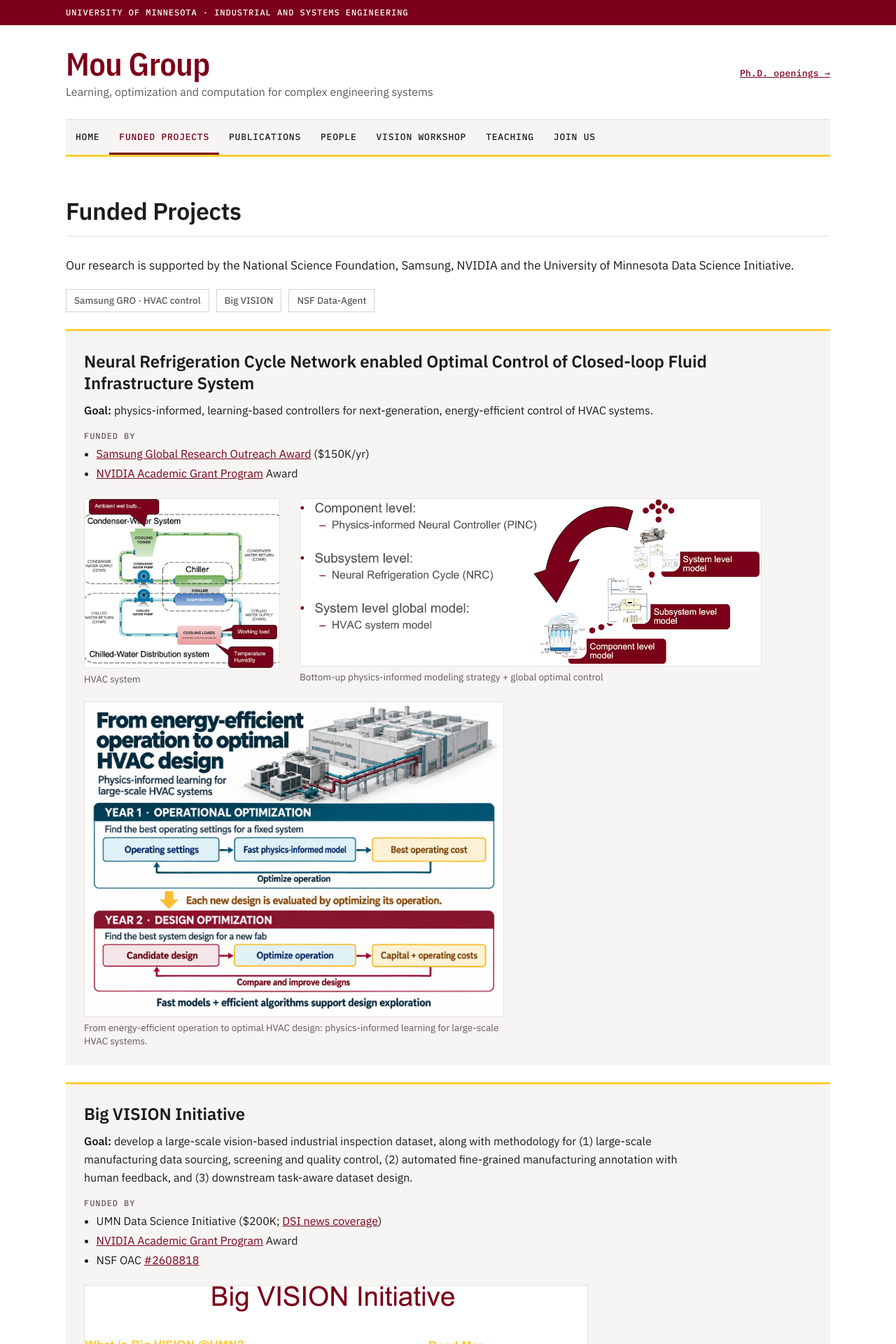
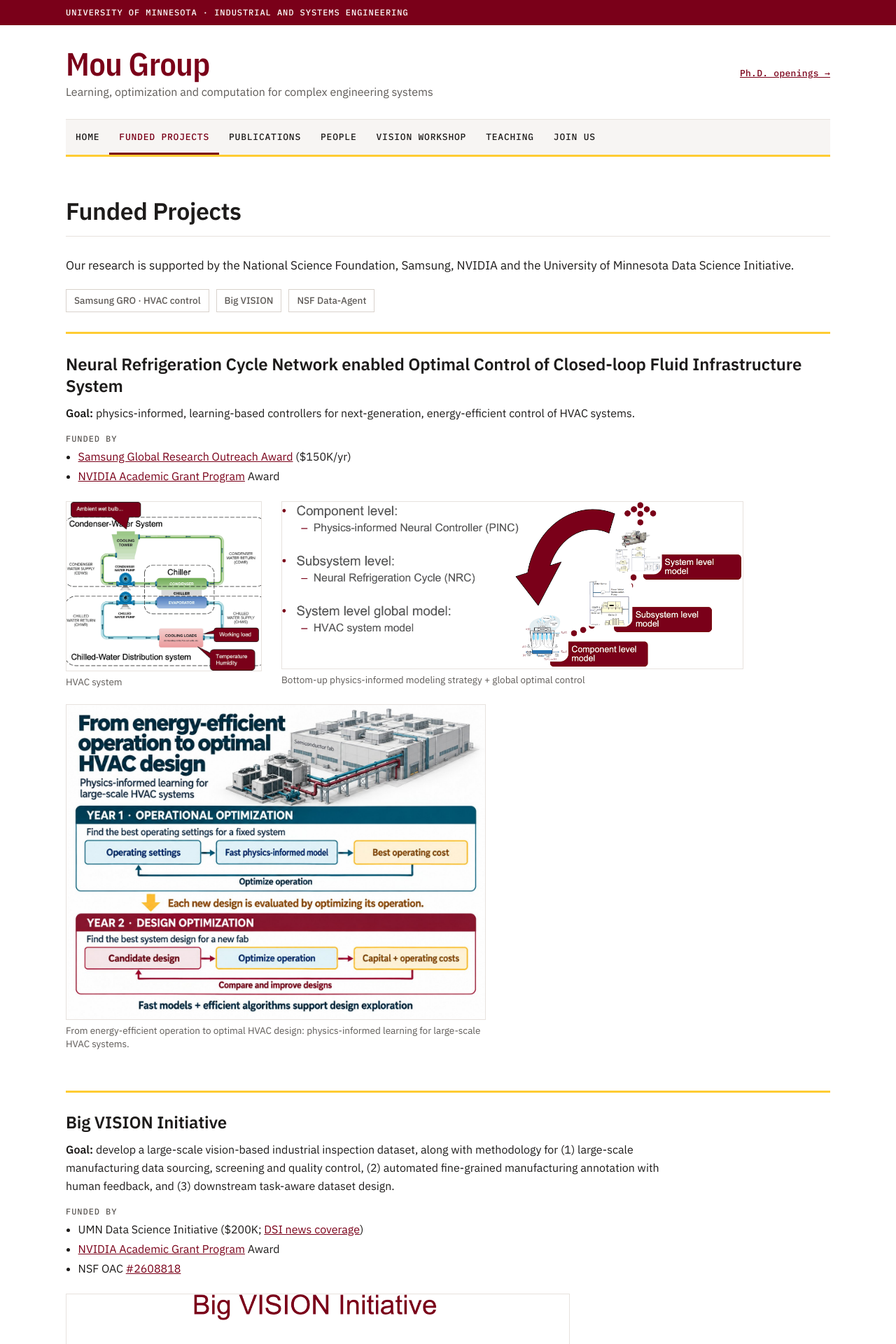
Before and after one commit to Mou-group-UMN/mou-group-umn.github.io, a Jekyll site: the page built from projects.html, in a window 1280 px wide. Shown: the top 1920 px of the page at 70% size. Built offline with Jekyll 4.4.1, drawn with Linux system fonts in a browser that asks for light colours.

Commit message:
Funded Projects: white sections instead of gray panels
Each project keeps its gold top rule but sits on the white page, aligned
with the page title (Sean's request).

Co-Authored-By: Claude Opus 5.5 <noreply@anthropic.com>
Claude-Session: https://claude.ai/code/session_01XBj4b1asWe9EJC5WfSpYSG

```diff
--- a/assets/css/style.css
+++ b/assets/css/style.css
@@ -141,7 +141,7 @@ h3{font-size:19px;line-height:1.3}
 /* funded projects */
 .pj-lead{margin:0 0 16px;font-size:17px;line-height:1.6}
 .pj-jump{margin-bottom:8px}
-.project{margin:24px 0;padding:6px 26px 24px;background:var(--soft);border-top:3px solid var(--gold);scroll-margin-top:12px}
+.project{margin:28px 0;padding:6px 0 28px;background:#fff;border-top:3px solid var(--gold);scroll-margin-top:12px}   /* white, no panel (Sean, 2026-09-30) */
 .project h2{margin:.9em 0 .45em;line-height:1.3}
 .pj-text{max-width:880px}.pj-text p{margin:0}
 .pj-meta{display:flex;flex-wrap:wrap;gap:14px 56px;margin:16px 0 0}
@@ -175,7 +175,7 @@ h3{font-size:19px;line-height:1.3}
   .home h2{font-size:26px}.page-title{font-size:28px}.statement{font-size:17px;line-height:1.6}
   .openings{padding:20px}.ft{padding:20px 18px}
   .h-pi{grid-template-columns:112px minmax(0,1fr);gap:16px}.h-pi .pi-name{font-size:19px}
-  .project{padding:4px 16px 18px}.project h2{font-size:21px}
+  .project{padding:4px 0 22px}.project h2{font-size:21px}
   .news>li{flex-wrap:wrap;gap:2px 12px}.news .d,.news .t{width:auto}.news .b{flex-basis:100%}
   .link-card,.video-card{flex-direction:column}
   .vc-thumb{width:100%;min-height:0;aspect-ratio:16/9}
```
